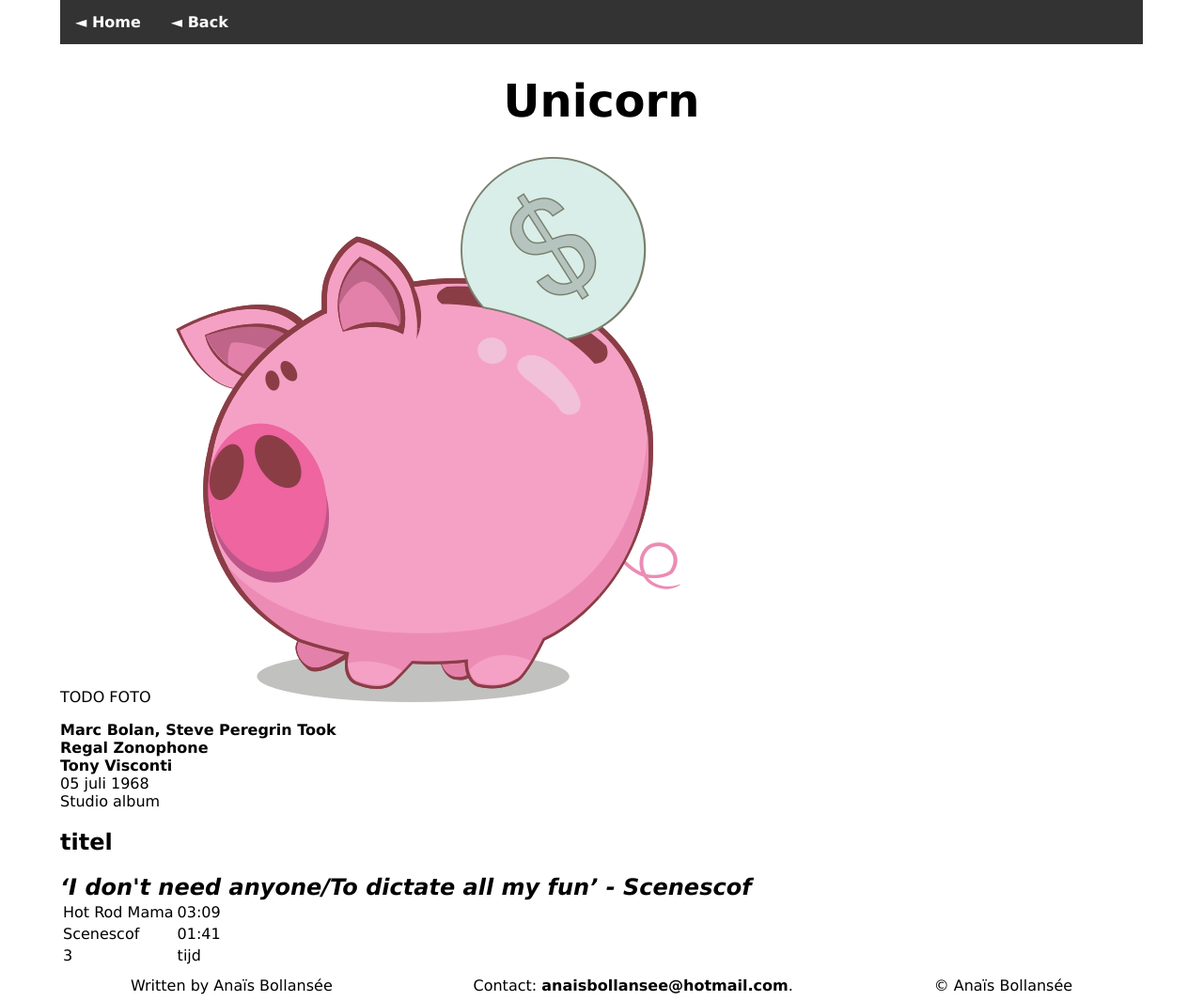
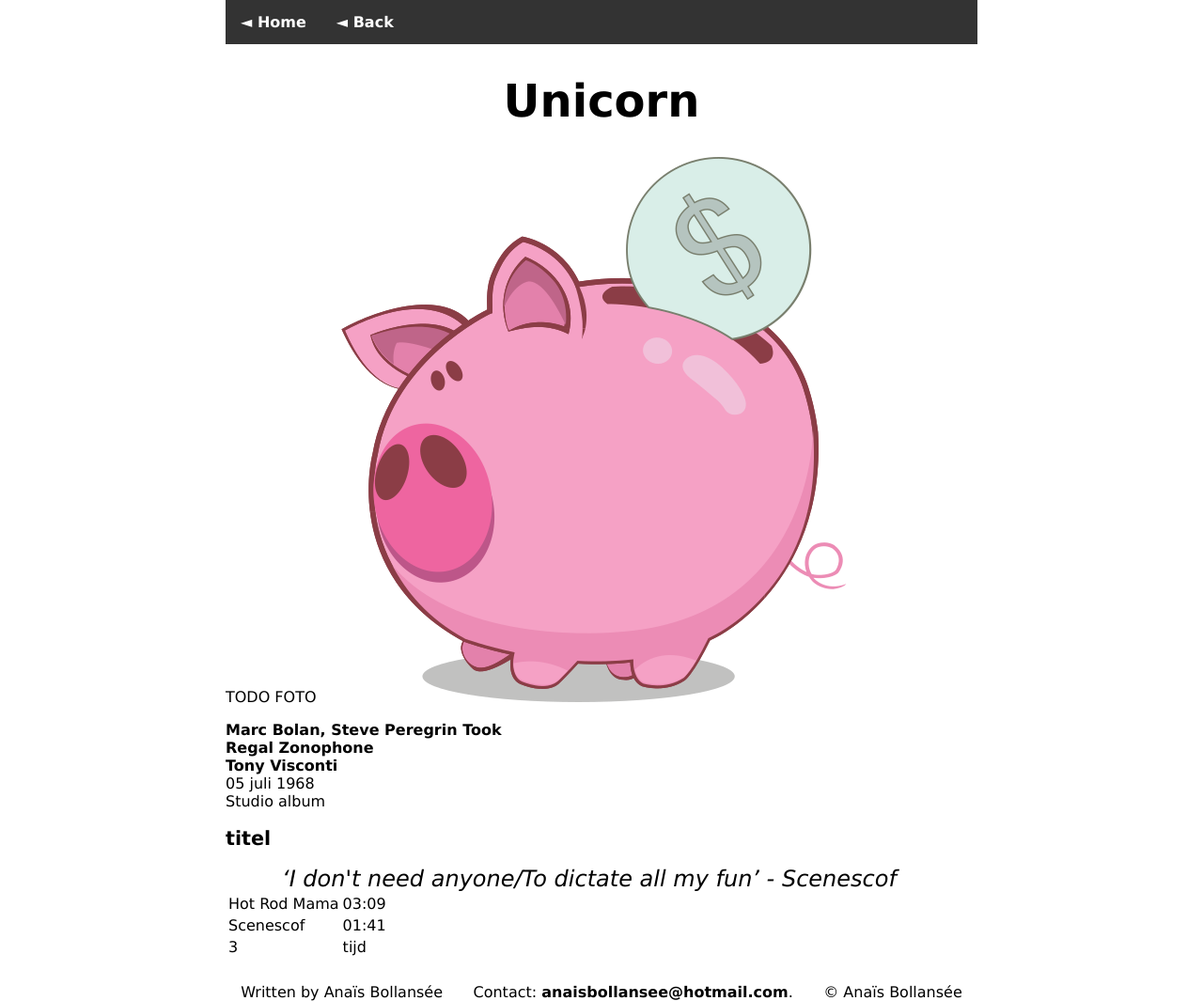
Before and after one commit to AnaisBollansee/thesis, a Jekyll site: the page built from _albums/TEMPLATE.md, in a window 1280 px wide. Shown: the whole page at 94% size. Built offline with Jekyll 4.4.1, drawn with Linux system fonts in a browser that asks for light colours; nearby versions of some CDN libraries.

Commit message:
uitgelicht, tussentitel aangepast

```diff
--- a/css/styles.css
+++ b/css/styles.css
@@ -1,5 +1,5 @@
 body {
-	width: 90%;
+	max-width: 800px;
 	margin:0 auto;
 	font-family: "Verdana", Arial, Helvetica, sans-serif;
 }
@@ -7,6 +7,10 @@ body {
 h1 {
 	text-align: center;
 	font-size: 300%;
+}
+
+h2 {
+	font-size: 130%
 }
 
 a {
@@ -60,13 +64,15 @@ ul.navigation_bar {
 }
 
 .witregel {
-	padding-top: 10px;
+	padding-top: 10pt;
 }
 
 .uitgelicht {
-	font-weight: bold;
+	font-weight: normal;
 	font-style: italic;
 	font-size: 150%;
+	width: 85%;
+	margin:0 auto;
 }
 
 .extra_uitleg {
@@ -93,6 +99,10 @@ ul.navigation_bar {
 	color: black;
 }
 
+footer {
+	margin-top: 10pt;
+}
+
 footer ul {
 	display: flex;
 	justify-content: space-around;
```
Also changed, not shown: _albums/1977-03-11-MarcBolan-DandyInTheUnderworld.md (+1 -1 lines).
